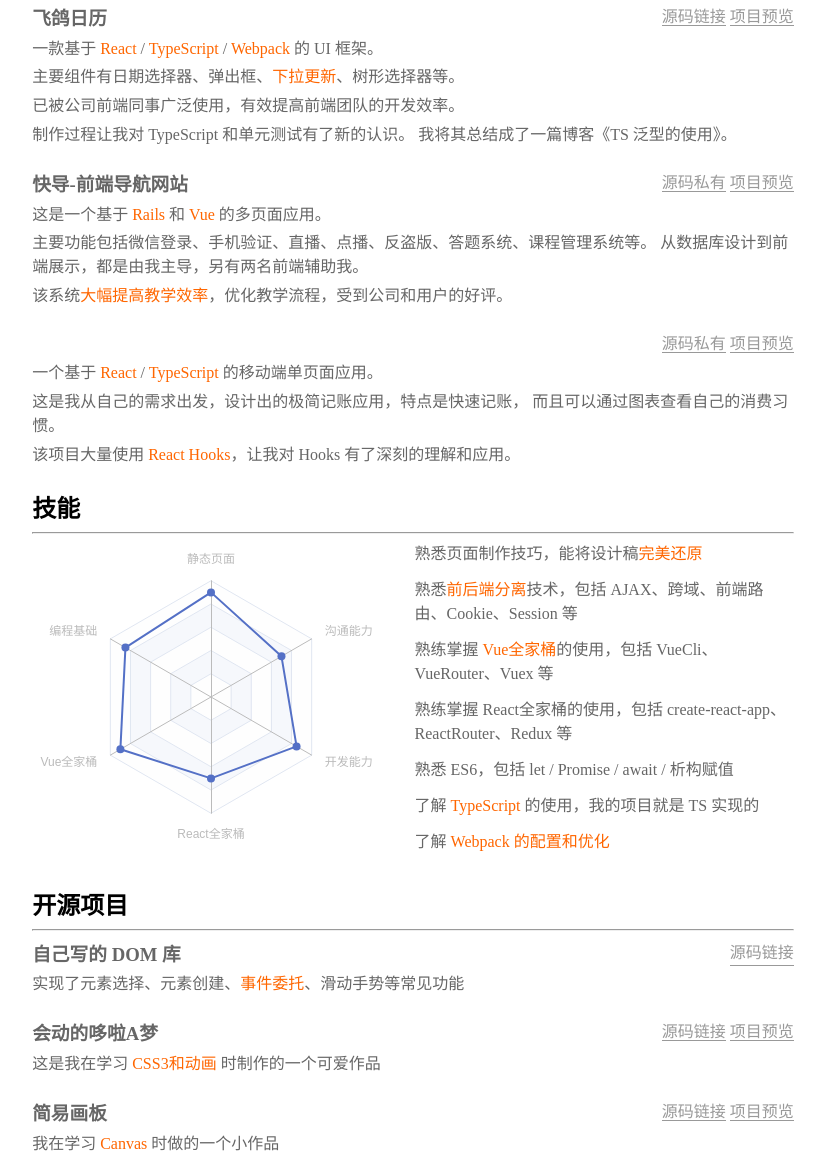
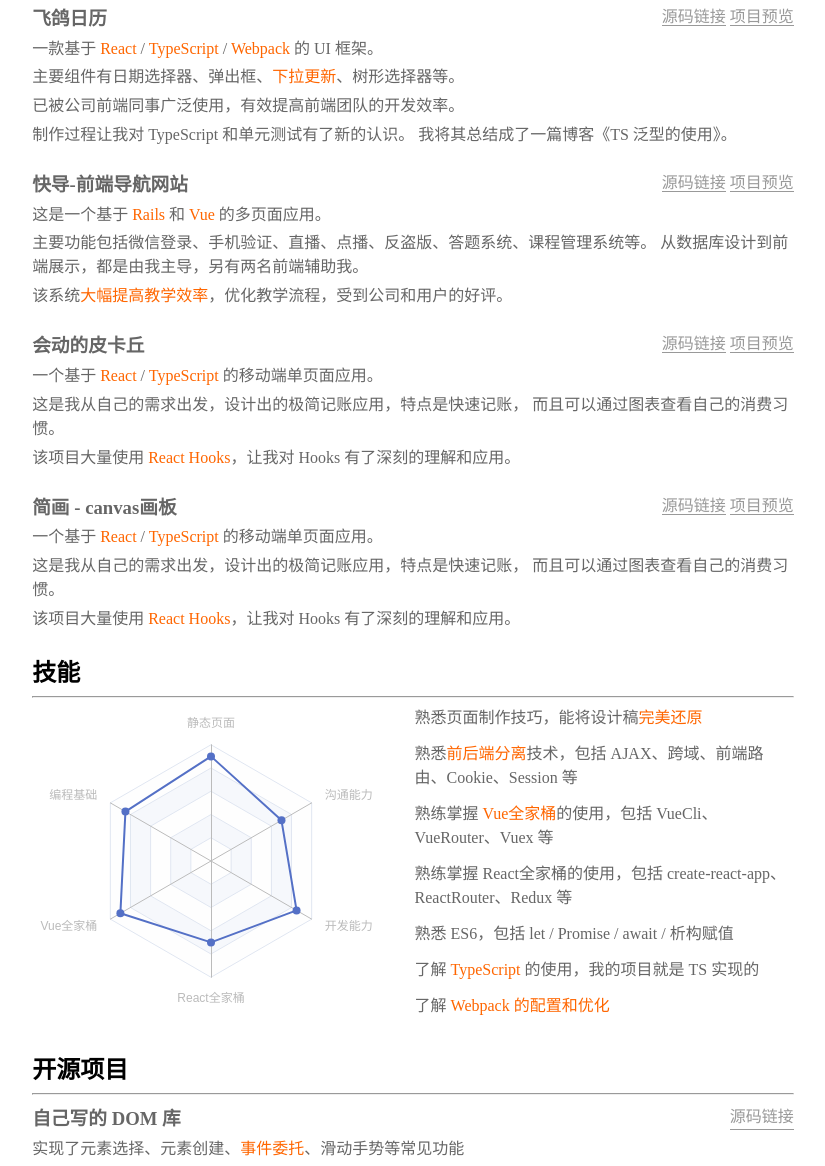
Before and after one commit to Abtruzzi/cv-01, a plain HTML site: page src/index.html in a window 1280 px wide. Shown: the part 246-1412 px from the top of the page, without its empty margins (227-1052 px from the left). Drawn offline with nearby package versions, Linux system fonts and the light colour scheme.

Commit message:
填写项目经历

```diff
--- a/src/index.html
+++ b/src/index.html
@@ -257,7 +257,7 @@
                 <header>
                   <h3>快导-前端导航网站</h3>
                   <span>
-                    <a href="https://github.com/Abtruzzi/nav-1">源码私有</a>
+                    <a href="https://github.com/Abtruzzi/nav-1">源码链接</a>
                     <a href="https://abtruzzi.github.io/nav-1/dist/index.html">项目预览</a>
                   </span>
                 </header>
@@ -274,10 +274,30 @@
               </li>
               <li>
                 <header>
-                  <h3></h3>
+                  <h3>会动的皮卡丘</h3>
                   <span>
-                    <a href="#">源码私有</a>
-                    <a href="#">项目预览</a>
+                    <a href="https://github.com/Abtruzzi/pikachu-1">源码链接</a>
+                    <a href="https://abtruzzi.github.io/pikachu-1/src/test.html">项目预览</a>
+                  </span>
+                </header>
+                <p>
+                  一个基于 <strong>React</strong> / <strong>TypeScript</strong> 的移动端单页面应用。
+                </p>
+
+                <p>
+                  这是我从自己的需求出发，设计出的极简记账应用，特点是快速记账，
+                  而且可以通过图表查看自己的消费习惯。
+                </p>
+                <p>
+                  该项目大量使用 <strong>React Hooks</strong>，让我对 Hooks 有了深刻的理解和应用。
+                </p>
+              </li>
+              <li>
+                <header>
+                  <h3>简画 - canvas画板</h3>
+                  <span>
+                    <a href="https://github.com/Abtruzzi/canvas-demo-1">源码链接</a>
+                    <a href="https://abtruzzi.github.io/canvas-demo-1/">项目预览</a>
                   </span>
                 </header>
                 <p>
@@ -322,26 +342,6 @@
                   <a href="#">源码链接</a>
                 </header>
                 <p>实现了元素选择、元素创建、<strong>事件委托</strong>、滑动手势等常见功能</p>
-              </li>
-              <li>
-                <header>
-                  <h3>会动的哆啦A梦</h3>
-                  <span>
-                    <a href="#">源码链接</a>
-                    <a href="https://fangyinghang.com/make-a-pikachu/">项目预览</a>
-                  </span>
-                </header>
-                <p>这是我在学习 <strong>CSS3和动画</strong> 时制作的一个可爱作品</p>
-              </li>
-              <li>
-                <header>
-                  <h3>简易画板</h3>
-                  <span>
-                    <a href="#">源码链接</a>
-                    <a href="#">项目预览</a>
-                  </span>
-                </header>
-                <p>我在学习 <strong>Canvas</strong> 时做的一个小作品</p>
               </li>
             </ul>
           </section>
```
Also changed, not shown: dist/index.html (+25 -25 lines).
